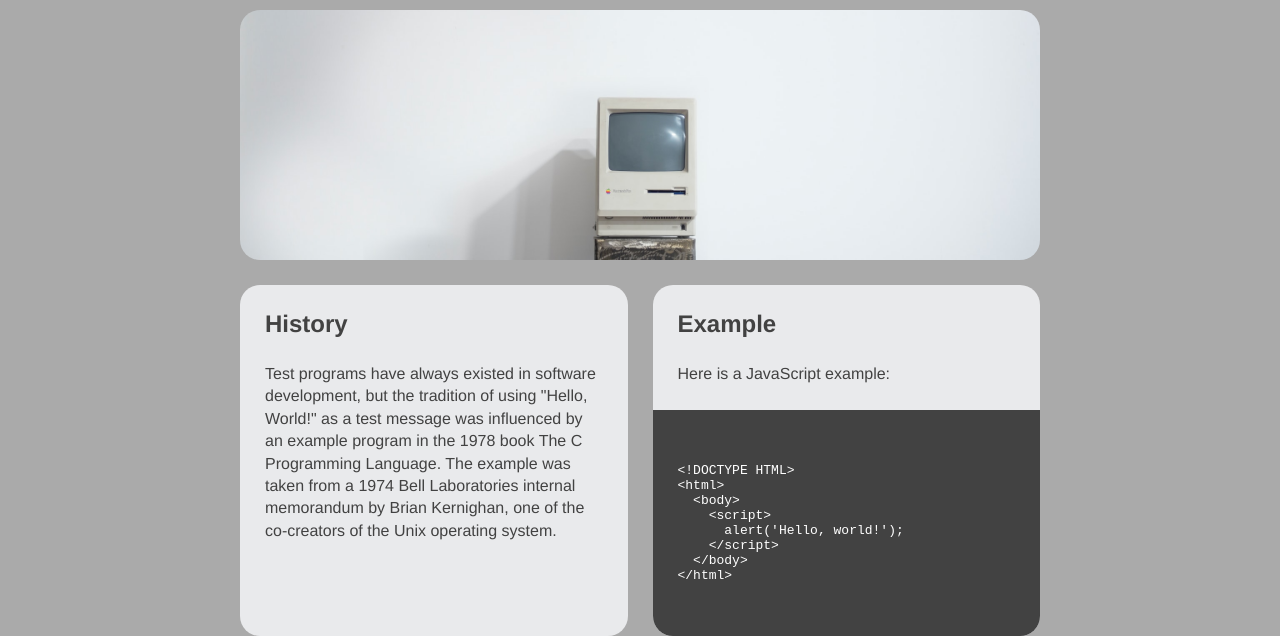
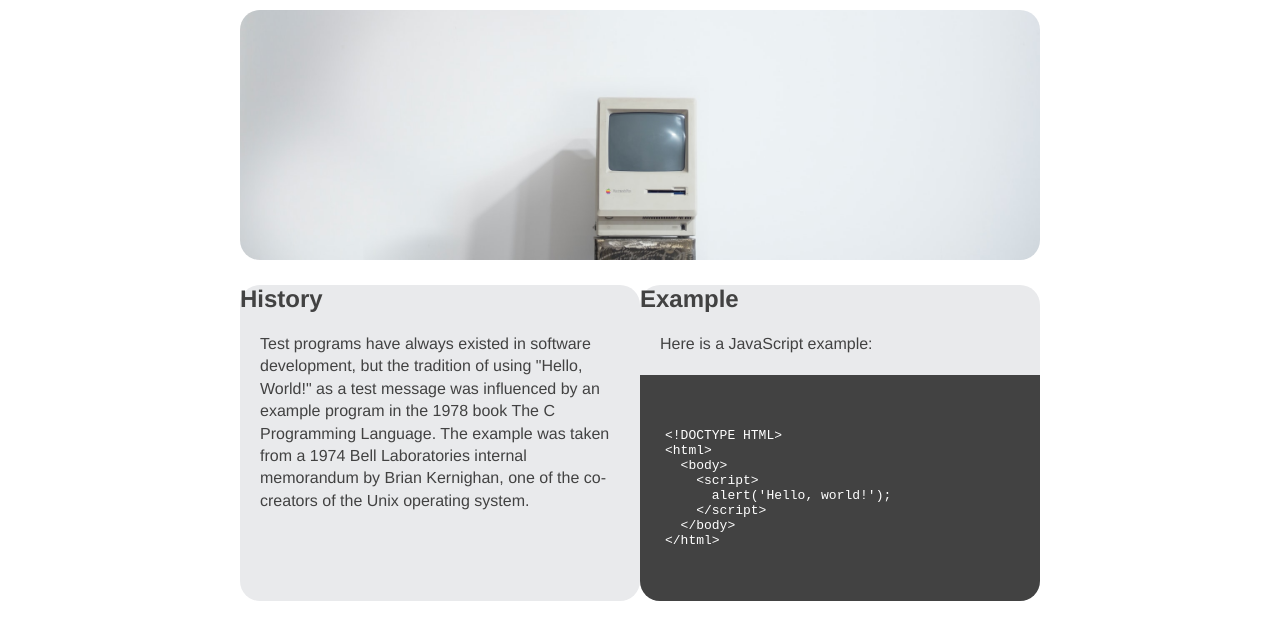
Before and after one commit to villeg36/MI349-HelloWorldPt2, a plain HTML site: page index.html in a window 1280 px wide. Shown: the part 185-821 px from the top of the page. After the commit the page ends 800 px from the top, so only its background shows below. Drawn offline with Linux system fonts and the light colour scheme.

Commit message:
Final product for Hello World 2

```diff
--- a/screen.css
+++ b/screen.css
@@ -1,48 +1,56 @@
 /* Add screen styles below */
 
 body {
-    background: #aaa;
+    background: #fff;
     font-family: Helvetica, sans-serif;
     border-top: 15px solid #424242;
     margin: 0;
     color: #424242;
+    margin: 0 auto;
+
 }
 
 main {
     margin: 0 auto;
     width: 800px;
+
+
 }
 
 .masthead {
-    background: no-repeat bottom / cover url('images/mac.jpg');
+    background-image: url(images/mac.jpg);
+    background-size: cover;
+    background-position: bottom;
     height: 250px;
     border-radius: 20px;
+
 }
 
 .details {
     display: flex;
-    gap: 25px;
 }
 
 .details section {
     flex-grow: 1;
     flex-basis: 0;
-    background: #E9EAEC;
+    background: #e9eaec;
     border-radius: 20px;
     margin-top: 25px;
 }
 
 .details section p {
-    margin: 25px;
+    margin: 20px;
+
 }
 
 .details section h2 {
-    margin: 25px;
+    padding: 0;
 }
 
-.details section.with-code {
+.details section.with-code{
     padding: 0;
 }
+
 
 div.code-html {
     padding: 25px;
@@ -50,6 +58,7 @@ div.code-html {
     color: #fff;
     border-bottom-left-radius: 20px;
     border-bottom-right-radius: 20px;
+
 }
 
 img {
@@ -57,7 +66,7 @@ img {
 }
 
 h1 {
-    background-image: url('images/h-logo.png');
+    background-image: url(images/h-logo.png);
     background-repeat: no-repeat;
     background-size: 40px;
     background-position: center left;
```
Also changed, not shown: index.html (+3 -0 lines).
